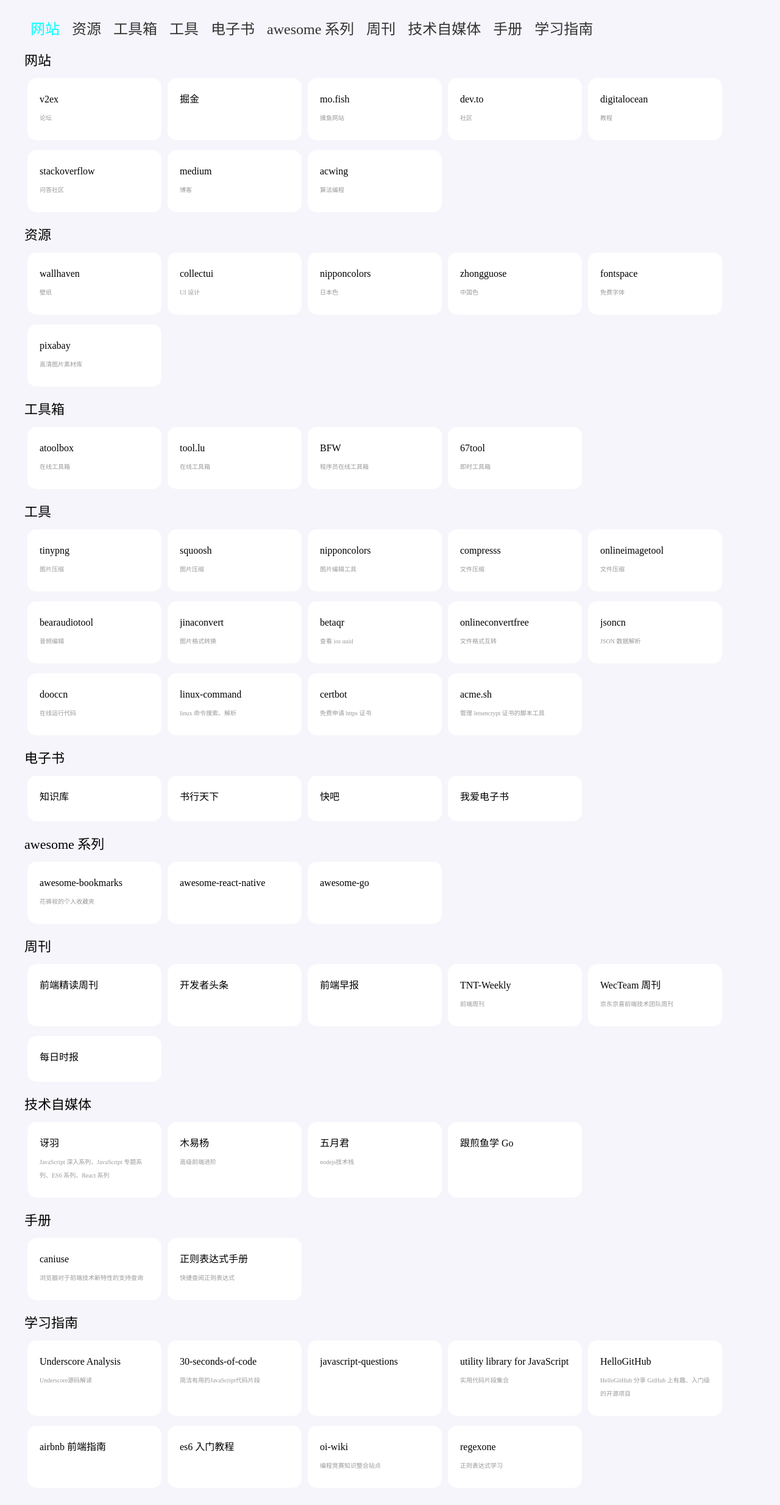
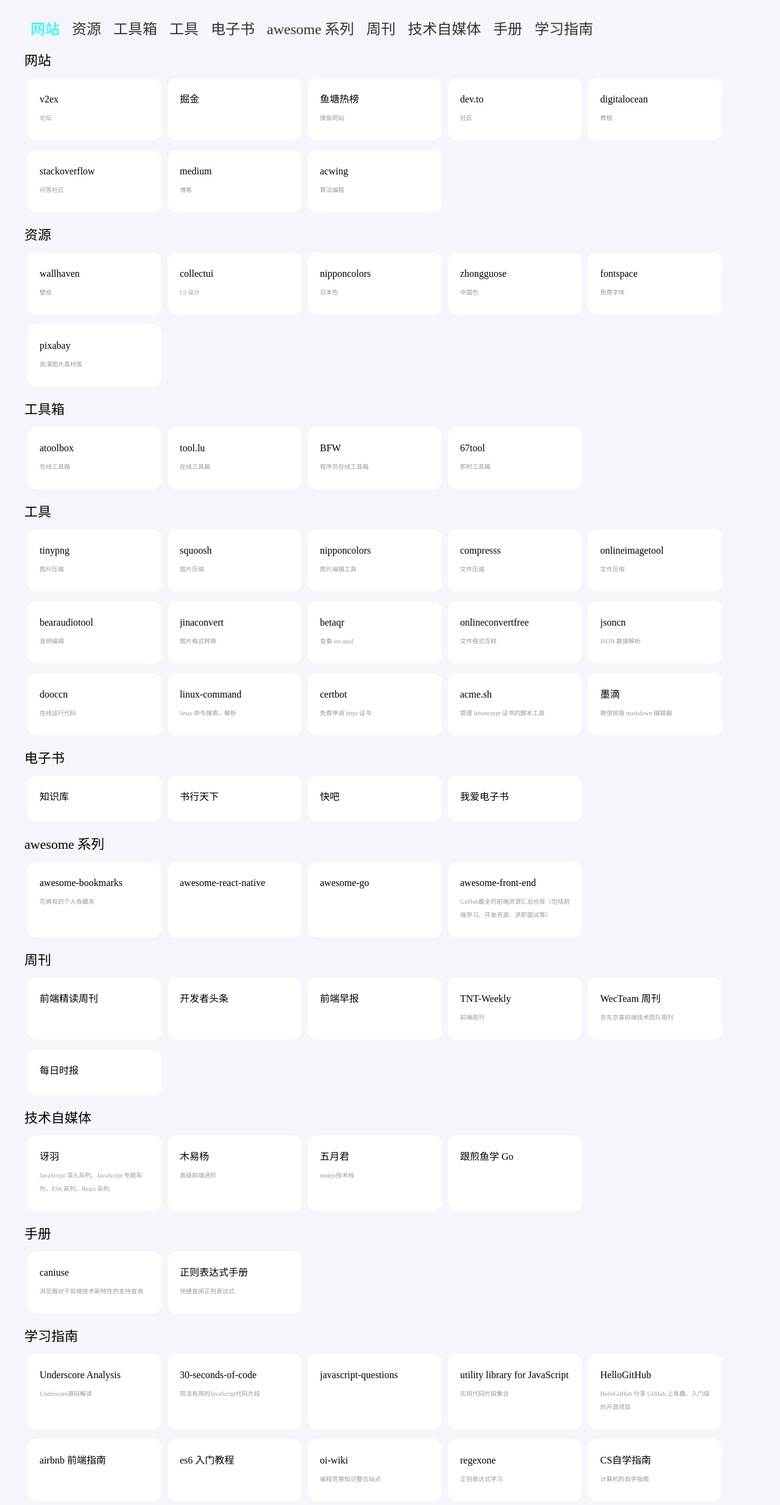
Before and after one commit to xjq7/awesome-study, a React (Vite) app: page / in a window 1280 px wide. Shown: the top 2468 px of the page at 61% size. Built offline with nearby package versions, Linux system fonts and the light colour scheme.

Commit message:
update 数据更新

```diff
--- a/src/data.ts
+++ b/src/data.ts
@@ -11,7 +11,7 @@
     children: [
       { title: 'v2ex', link: 'https://www.v2ex.com', desc: '论坛' },
       { title: '掘金', link: 'https://juejin.im' },
-      { title: 'mo.fish', link: 'https://mo.fish', desc: '摸鱼网站' },
+      { title: '鱼塘热榜', link: 'https://mo.fish', desc: '摸鱼网站' },
       { title: 'dev.to', link: 'https://mo.fish', desc: '社区' },
       { title: 'digitalocean', link: 'https://digitalocean.com', desc: '教程' },
       {
@@ -149,6 +149,11 @@
         link: 'https://github.com/acmesh-official/acme.sh',
         desc: '管理 letsencrypt 证书的脚本工具',
       },
+      {
+        title: '墨滴',
+        link: 'https://mdnice.com/',
+        desc: '微信排版 markdown 编辑器',
+      },
     ],
   },
   {
@@ -189,6 +194,11 @@
         title: 'awesome-go',
         link: 'https://awesome-go.com/',
         desc: '',
+      },
+      {
+        title: 'awesome-front-end',
+        link: 'https://github.com/helloqingfeng/Awsome-Front-End-learning-resource',
+        desc: 'GitHub最全的前端资源汇总仓库（包括前端学习、开发资源、求职面试等）',
       },
     ],
   },
@@ -315,6 +325,11 @@
         link: 'https://regexone.com',
         desc: '正则表达式学习',
       },
+      {
+        title: 'CS自学指南',
+        link: 'https://csdiy.wiki/',
+        desc: '计算机的自学指南',
+      },
     ],
   },
 ];
```
